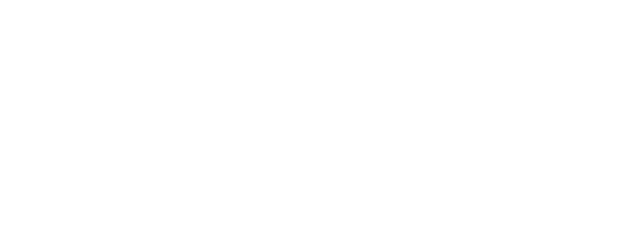
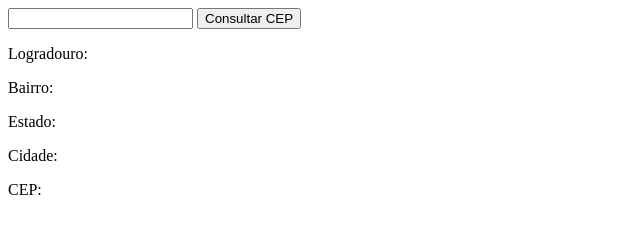
Before and after one commit to luanribeiros/learning-javascript-ninja, a plain HTML site: page challenge-28/index.html in a window 1280 px wide. Shown: the whole page, without its empty margins (0-640 px from the left). Drawn offline with Linux system fonts and the light colour scheme.

Commit message:
criando a estrutura html para o challenge

```diff
--- a/challenge-28/index.html
+++ b/challenge-28/index.html
@@ -8,6 +8,20 @@
 </head>
 <body>
 
+	<form>
+		<input type="text">
+		<button type="submit" data-js="submit"> Consultar CEP </button>
+	</form>
+
+	<div data-js="status"></div>
+
+	<div data-js="cep-info">
+		<p> Logradouro: <span data-js="logradouro"></span></p>
+		<p> Bairro: <span data-js="bairro"></span></p>
+		<p> Estado: <span data-js="estado"></span></p>
+		<p> Cidade: <span data-js="cidade"></span></p>
+		<p> CEP: <span data-js="cep"></span></p>
+	</div>
 
 	<script src="challenge-28.js"></script>
 </body>
```
